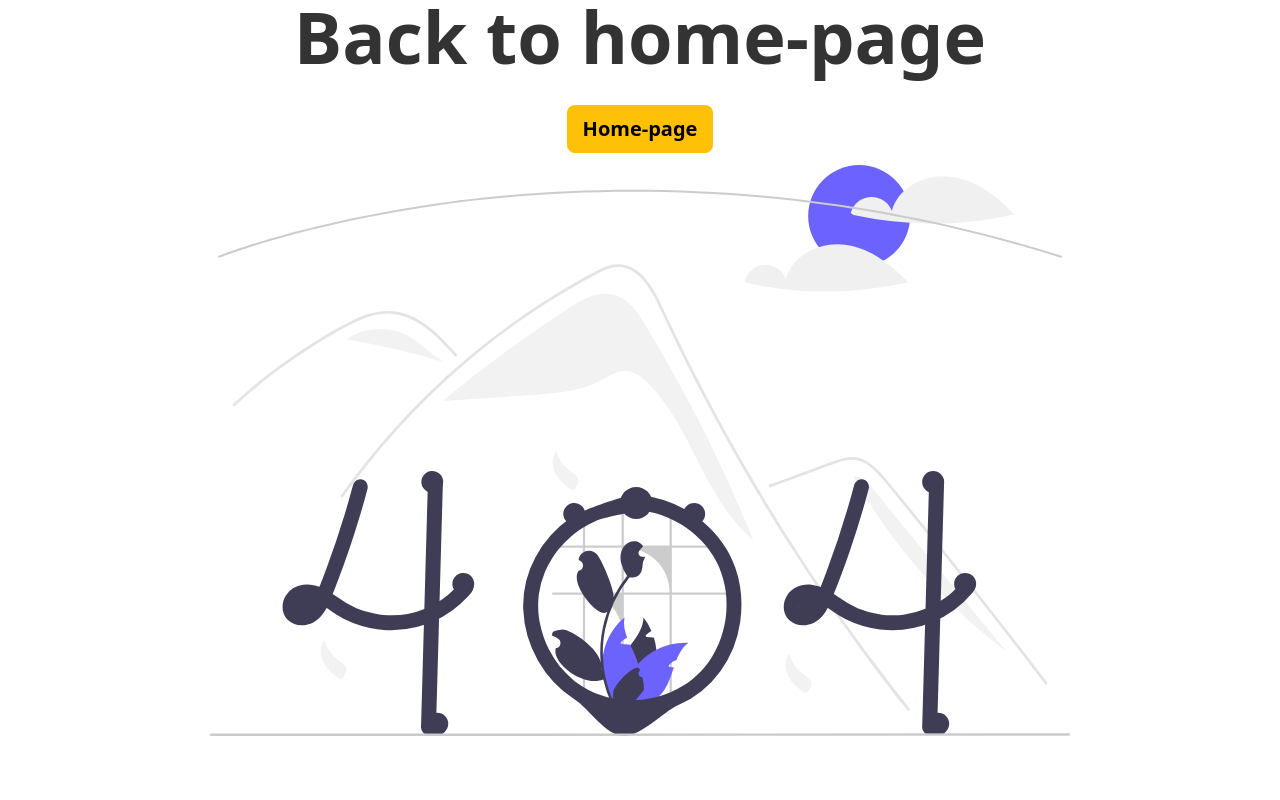
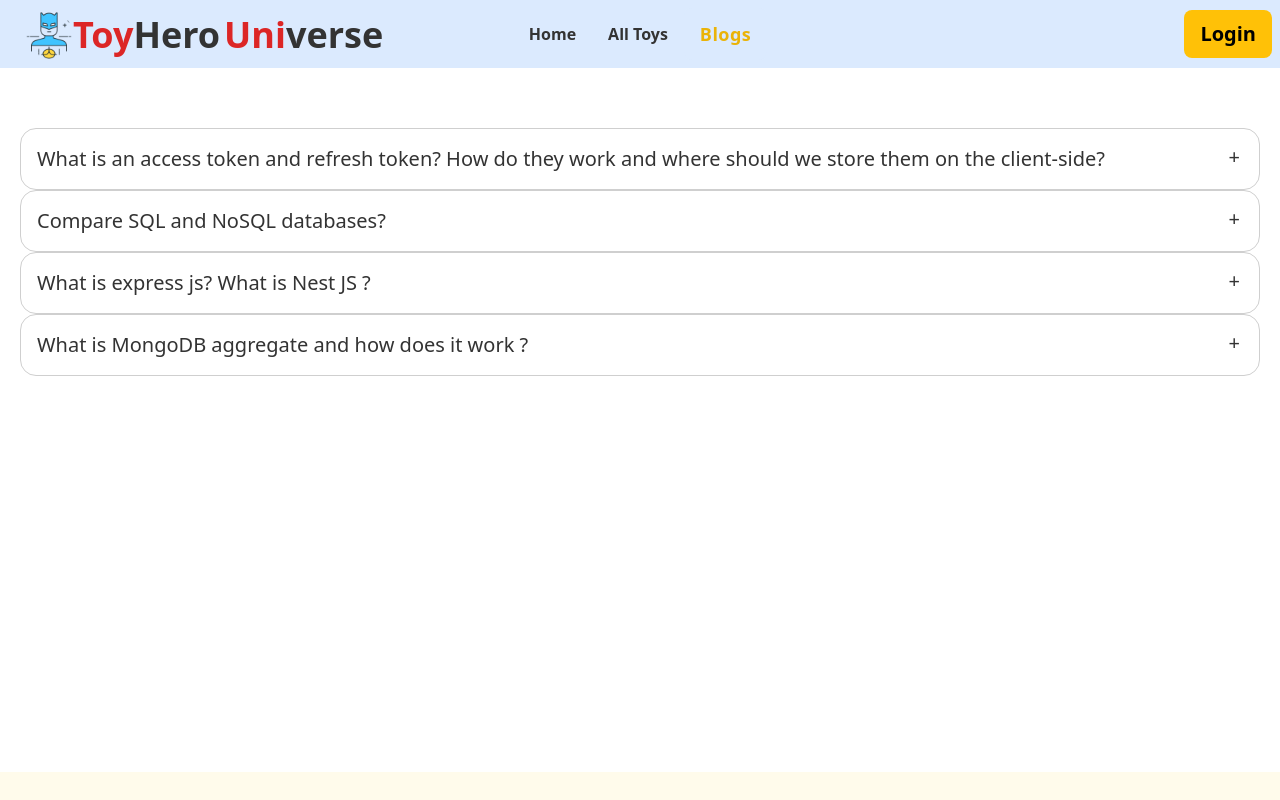
Before and after one commit to fahimshariar28/toy-hero-universe, a React (Vite) app in the folder client/: page /blog in a window 1280 px wide. Shown: the top 800 px of the page. Built offline with nearby package versions, Linux system fonts and the light colour scheme; no server answers.

Commit message:
Blog page added

```diff
--- /dev/null
+++ b/client/src/pages/Blogs/Blog.jsx
@@ -0,0 +1,157 @@
+import useTitle from "../../hooks/useTitle";
+
+const Blog = () => {
+  useTitle("Blogs");
+  return (
+    <div className=" my-10 p-5">
+      <div
+        tabIndex={0}
+        className="collapse collapse-plus border border-base-300 bg-base-100 rounded-box"
+      >
+        <div className="collapse-title text-xl font-medium">
+          What is an access token and refresh token? How do they work and where
+          should we store them on the client-side?
+        </div>
+        <div className="collapse-content">
+          <p>
+            Access Token: An access token is a credential that is used to
+            authenticate and authorize requests made by a client to a server. It
+            is typically issued by an authentication server (such as OAuth
+            provider) after a user successfully logs in or grants permission to
+            a client application. The access token contains information about
+            the user and their permissions, and it is used to access protected
+            resources or perform actions on behalf of the user. Refresh Token: A
+            refresh token is a long-lived token that is used to obtain a new
+            access token when the current access token expires. It is typically
+            issued alongside the access token and has a longer expiration time.
+            The refresh token is sent to the server to request a new access
+            token without requiring the user to re-authenticate. It is important
+            to note that access tokens should not be stored in insecure storage
+            mechanisms such as plain text files, session storage, or client-side
+            databases, as they can be easily compromised. Additionally, always
+            consider the specific security requirements of your application and
+            follow best practices to protect access and refresh tokens.
+          </p>
+        </div>
+      </div>
+      <div
+        tabIndex={0}
+        className="collapse collapse-plus border border-base-300 bg-base-100 rounded-box"
+      >
+        <div className="collapse-title text-xl font-medium">
+          Compare SQL and NoSQL databases?
+        </div>
+        <div className="collapse-content">
+          <p>
+            SQL Databases: Relational databases based on the Structured Query
+            Language (SQL). Structured data model with predefined schemas and
+            fixed tables. Follows ACID (Atomicity, Consistency, Isolation,
+            Durability) properties. Suitable for complex data relationships and
+            transactions. Support for joins, constraints, and complex queries.
+            Examples: MySQL, PostgreSQL, Oracle. NoSQL Databases: Non-relational
+            databases that do not use SQL as the primary query language.
+            Flexible data model without predefined schemas. Supports
+            unstructured, semi-structured, and structured data. Horizontal
+            scalability, distributed architecture, and high availability. Types
+            include document databases, key-value stores, column-family stores,
+            and graph databases. Examples: MongoDB, Cassandra, Redis.
+          </p>
+        </div>
+      </div>
+
+      <div
+        tabIndex={0}
+        className="collapse collapse-plus border border-base-300 bg-base-100 rounded-box"
+      >
+        <div className="collapse-title text-xl font-medium">
+          What is express js? What is Nest JS ?
+        </div>
+        <div className="collapse-content">
+          <p>
+            Express.js: Express.js is a minimal and flexible web application
+            framework for Node.js. It provides a robust set of features for
+            building web applications and APIs. Express.js is known for its
+            simplicity and easy-to-use interface, making it a popular choice for
+            developers to quickly create server-side applications. It offers a
+            range of functionalities, including routing, middleware support,
+            template engines, and HTTP utility methods. Express.js follows the
+            middleware approach, where middleware functions can be used to
+            handle requests and responses in a modular and reusable way. It also
+            integrates well with other Node.js libraries and frameworks,
+            allowing developers to build powerful and scalable web applications.
+            NestJS: NestJS is a progressive and opinionated Node.js framework
+            for building scalable and efficient server-side applications. It is
+            built with TypeScript and follows the architecture of Angular,
+            making it familiar to developers with Angular background. NestJS
+            combines elements of object-oriented programming, functional
+            programming, and reactive programming to provide a robust and
+            modular structure for developing enterprise-grade applications. It
+            emphasizes the use of decorators, dependency injection, and modular
+            architecture to enhance code maintainability and reusability. NestJS
+            provides features such as powerful routing, dependency injection,
+            middleware support, database integration, and built-in support for
+            testing. It is designed to work well with TypeScript and leverages
+            its static typing capabilities for better code quality and error
+            detection. NestJS is suitable for building RESTful APIs,
+            microservices, and full-stack applications.
+          </p>
+        </div>
+      </div>
+      <div
+        tabIndex={0}
+        className="collapse collapse-plus border border-base-300 bg-base-100 rounded-box"
+      >
+        <div className="collapse-title text-xl font-medium">
+          What is MongoDB aggregate and how does it work ?
+        </div>
+        <div className="collapse-content">
+          <p>
+            {" "}
+            MongoDB aggregation framework is a powerful tool used for processing
+            and analyzing data within a MongoDB database. It allows you to
+            perform complex data operations, such as grouping, filtering,
+            sorting, joining, and transforming data, in a flexible and efficient
+            manner. The aggregation framework operates on collections of
+            documents and processes them through a series of stages. Each stage
+            represents a specific data transformation or operation. The output
+            of each stage serves as the input for the next stage, forming a
+            pipeline of operations. Here is a brief overview of how the MongoDB
+            aggregation framework works: Match Stage: Filters documents based on
+            specified criteria using conditions similar to query operators.
+            Project Stage: Shapes the documents in the pipeline, allowing you to
+            include or exclude specific fields, create computed fields, rename
+            fields, or reshape the document structure. Group Stage: Groups
+            documents together based on a specified key or keys and performs
+            aggregation operations, such as sum, count, average, or custom
+            operations, on the grouped data. Aggregation Operators: MongoDB
+            provides a wide range of aggregation operators, such as $group,
+            $match, $project, $sort, $limit, $skip, $lookup, $unwind, and many
+            more. These operators are used within the stages to perform specific
+            data operations. By combining these stages and operators in a
+            pipeline, you can perform complex data manipulations and
+            aggregations in a single query. The aggregation framework provides a
+            flexible and efficient way to process large volumes of data within
+            MongoDB and extract valuable insights. NestJS: NestJS is a
+            progressive and opinionated Node.js framework for building scalable
+            and efficient server-side applications. It is built with TypeScript
+            and follows the architecture of Angular, making it familiar to
+            developers with Angular background. NestJS combines elements of
+            object-oriented programming, functional programming, and reactive
+            programming to provide a robust and modular structure for developing
+            enterprise-grade applications. It emphasizes the use of decorators,
+            dependency injection, and modular architecture to enhance code
+            maintainability and reusability. NestJS provides features such as
+            powerful routing, dependency injection, middleware support, database
+            integration, and built-in support for testing. It is designed to
+            work well with TypeScript and leverages its static typing
+            capabilities for better code quality and error detection. NestJS is
+            suitable for building RESTful APIs, microservices, and full-stack
+            applications.
+          </p>
+        </div>
+      </div>
+    </div>
+  );
+};
+
+export default Blog;
--- a/client/src/routes/MainRoutes.jsx
+++ b/client/src/routes/MainRoutes.jsx
@@ -10,6 +10,7 @@ import ToyDetails from "../pages/ToyDetails/ToyDetails";
 import AddToy from "./../pages/addToy/AddToy";
 import MyToys from "./../pages/myToys/MyToys";
 import UpdateToyData from "./../pages/MyToys/UpdateToyData";
+import Blog from "../pages/Blogs/Blog";
 
 const router = createBrowserRouter([
   {
@@ -61,6 +62,10 @@ const router = createBrowserRouter([
         path: "/update/:id",
         element: <UpdateToyData></UpdateToyData>,
       },
+      {
+        path: "/blog",
+        element: <Blog></Blog>,
+      },
     ],
   },
 ]);
```
